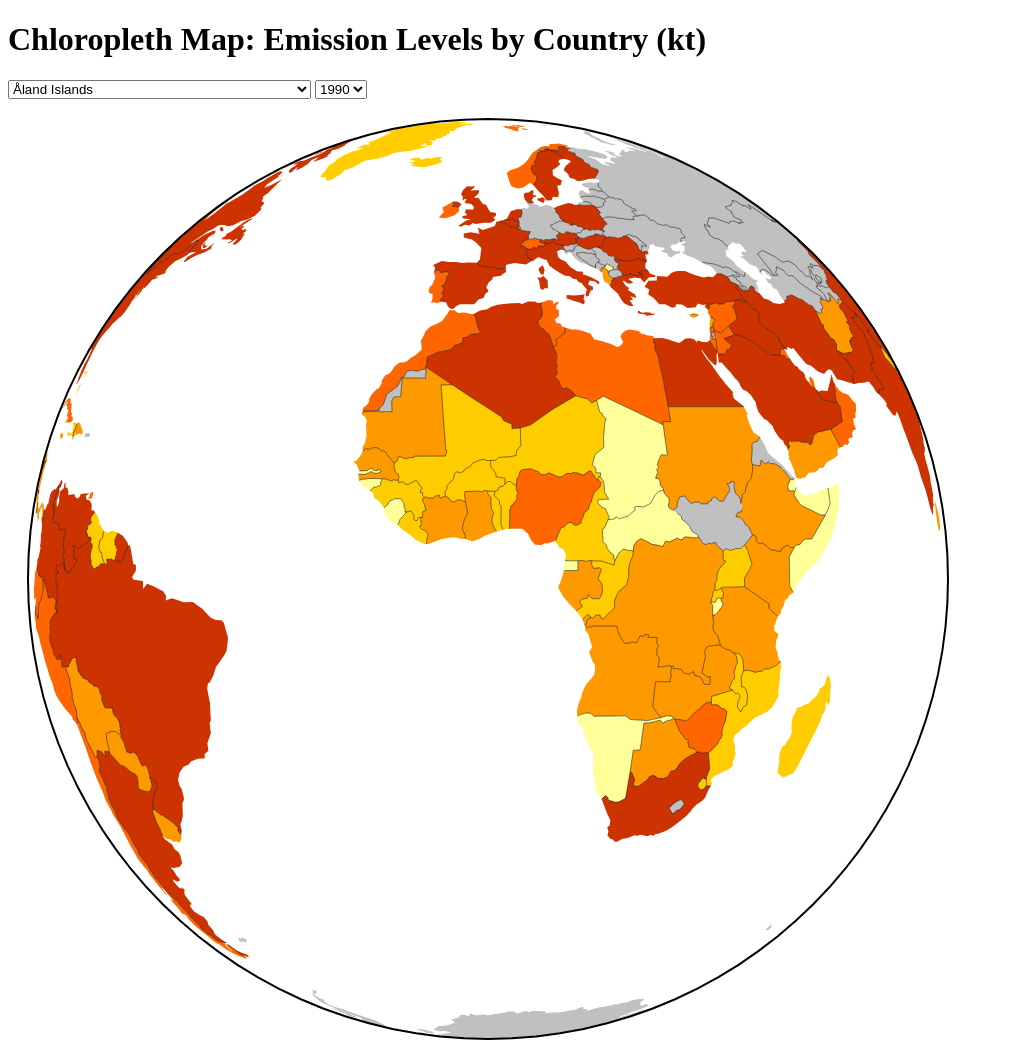
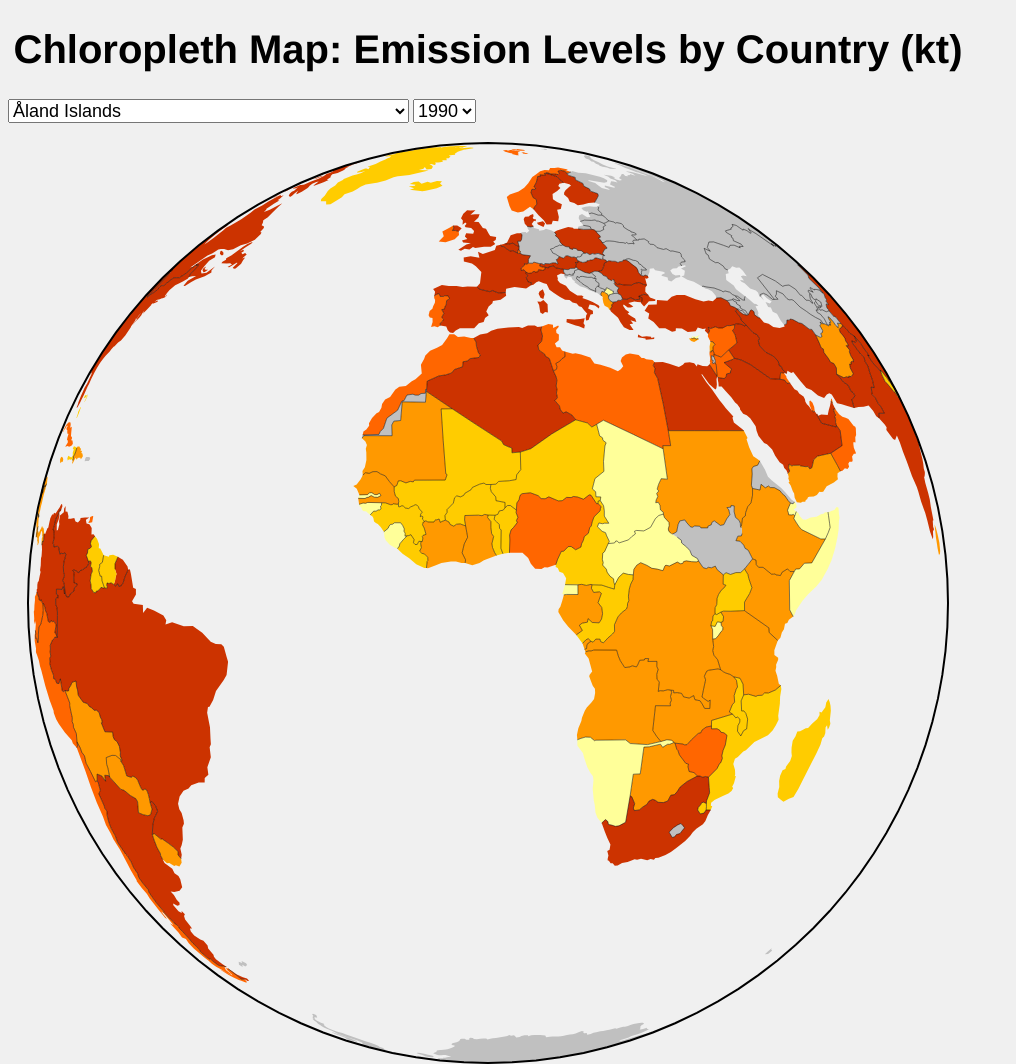
Before and after one commit to jrscott-goggles/CRCP3310-TermProject, a plain HTML site: page index.html in a window 1280 px wide. Shown: the top 1064 px of the page, without its empty margins (0-1016 px from the left). Drawn offline with Linux system fonts and the light colour scheme.

Commit message:
Changed styles

```diff
--- a/index.html
+++ b/index.html
@@ -1,6 +1,7 @@
 <!DOCTYPE html>
 <meta charset="utf-8">
 <title>Map of World Development Indicators</title>
+<link rel="stylesheet" type="text/css" href="main.css">
 <h1>Chloropleth Map: Emission Levels by Country (kt)</h1>
 <script src="d3/d3.js"></script>
 <script src="d3/queue.v1.min.js"></script>
--- a/main.css
+++ b/main.css
@@ -1,14 +1,19 @@
 body {
-  background: #fcfcfa;
-  background-color: #9999FF;
-  font-family: 'comic sans ms', sans-serif;
+	background: #F0F0F0;
 }
 
 h1 {
-  position: absolute;
-  top: 500px;
-  font-family: "Helvetica Neue", Helvetica, Arial, sans-serif;
-  font-size: 18px;
-  text-align: center;
-  width: 960px;
+	top: 500px;
+	font-family: "Helvetica Neue", Helvetica, Arial, sans-serif;
+	font-size: 40px;
+	text-align: center;
+	width: 960px;
 }
+
+text {
+	font-size: 18px;
+}
+
+select {
+	font-size: 18px;
+}
```
